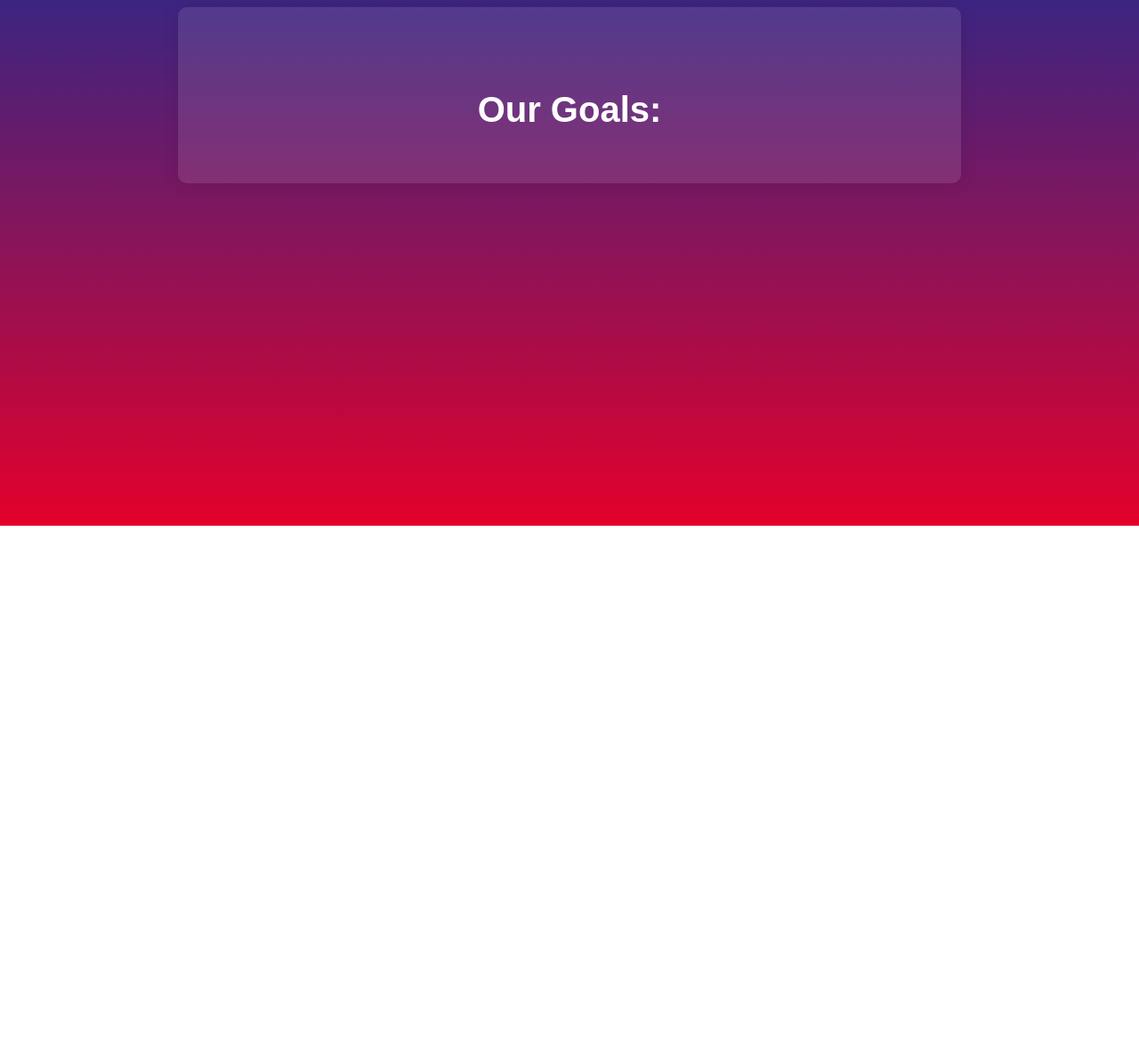
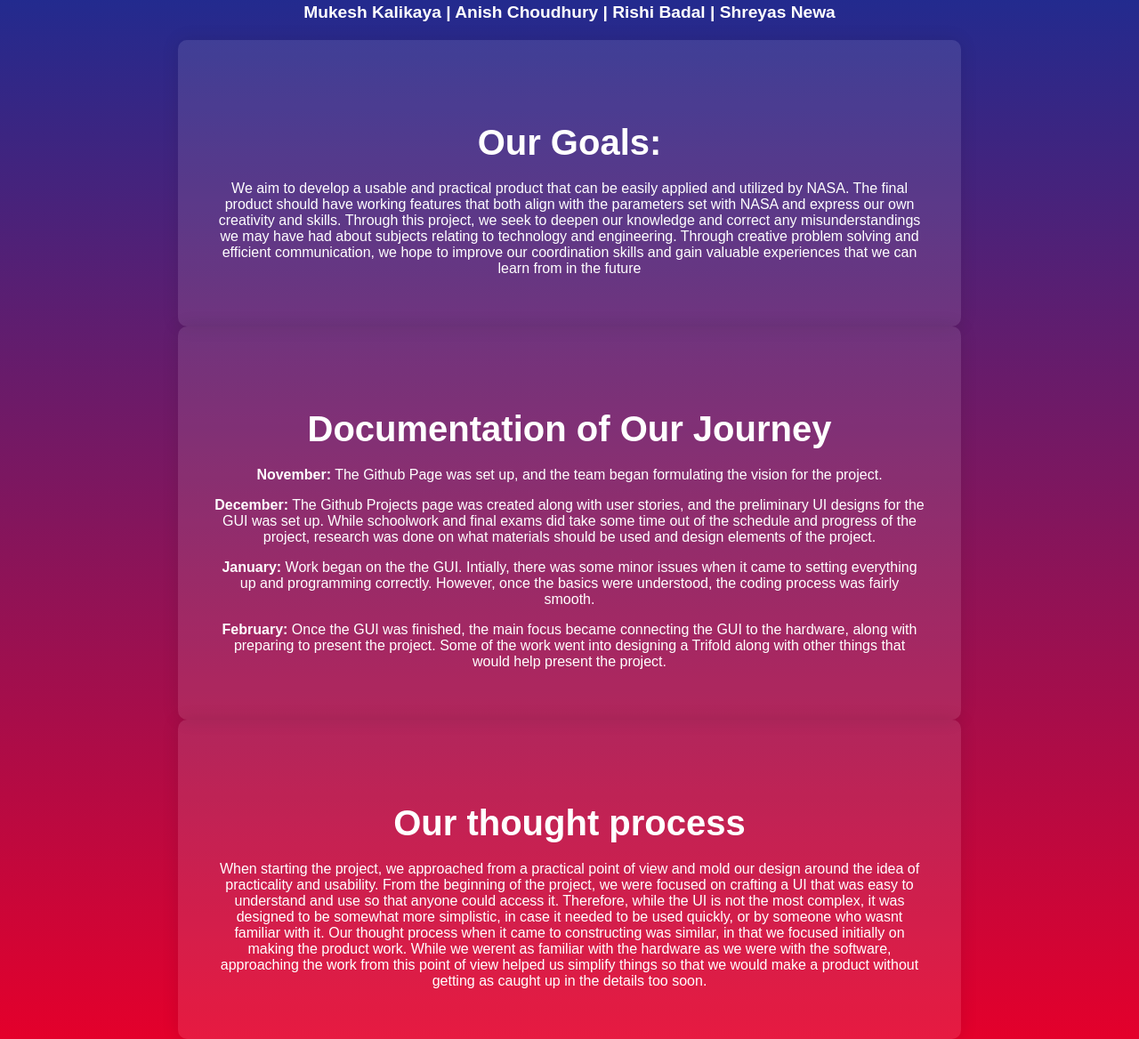
Before and after one commit to Allen-ISD-Computer-Science/REPO_NASA_EnvironmentalControls_2024, a plain HTML site: page www/main.html in a window 1280 px wide. Shown: the part 209-1377 px from the top of the page at 89% size. Before the commit the page ends 800 px from the top, so only its background shows below. Drawn offline with Linux system fonts and the light colour scheme.

Commit message:
Added content to the website including goals, thought process, and documentation of the journey so far

```diff
--- a/www/main.html
+++ b/www/main.html
@@ -24,7 +24,40 @@
 
         <div class="goals-section">
             <h4>Our Goals:</h4>
-            <p></p>
+            <p>We aim to develop a usable and practical product that can be easily applied and utilized by NASA.
+                The final product should have working features that both align with the parameters set with NASA and express
+                our own creativity and skills. Through this project, we seek to deepen our knowledge and correct any misunderstandings we may have
+            had about subjects relating to technology and engineering. Through creative problem solving and efficient communication,
+            we hope to improve our coordination skills and gain valuable experiences that we can learn from in the future
+        </p>
+
         </div>
+
+        <div class="documentation">
+            <h4>Documentation of Our Journey</h4>
+            <p> <b>November:</b> The Github Page was set up, and the team began formulating the vision for the project.</p>
+            <p> <b>December:</b> The Github Projects page was created along with user stories, and the preliminary UI designs for the GUI was set up.
+                While schoolwork and final exams did take some time out of the schedule and progress of the project, research was done on what materials should be used
+                and design elements of the project.
+            </p>
+            <p><b>January:</b> Work began on the the GUI. Intially, there was some minor issues when it came to setting everything up
+                and programming correctly. However, once the basics were understood, the coding process was fairly smooth.
+            </p>
+            <p><b>February:</b> Once the GUI was finished, the main focus became connecting the GUI to the hardware, along with preparing
+                to present the project. Some of the work went into designing a Trifold along with other things that would help present the project.
+            </p>
+        </div>
+
+        <div class="thought-process">
+            <h4>Our thought process</h4>
+            <p>
+                When starting the project, we approached from a practical point of view and mold our design around the idea of practicality and usability.
+                From the beginning of the project, we were focused on crafting a UI that was easy to understand and use so that anyone could access it.
+                Therefore, while the UI is not the most complex, it was designed to be somewhat more simplistic, in case it needed to be used quickly, or by someone who wasnt familiar with it.
+                Our thought process when it came to constructing was similar, in that we focused initially on making the product work. While we werent as familiar with the hardware as we were with the software,
+                approaching the work from this point of view helped us simplify things so that we would make a product without getting as caught up in the details too soon.
+            </p>
+        </div>
+
     </body>
 </html>
--- a/www/styles.css
+++ b/www/styles.css
@@ -1,5 +1,5 @@
 html, body {
-    height: 100%;
+    height: auto;
     margin: 0;
     padding: 0;
     font-family: 'Arial', sans-serif;
@@ -41,7 +41,7 @@ body {
 }
 
 h1 {
-    font-size: 2.5em;
+    font-size: 4.5em;
     font-weight: bold;
     margin: 0;
     letter-spacing: 2px;
@@ -76,6 +76,27 @@ h3 {
     box-shadow: 0 0 20px rgba(0, 0, 0, 0.1);
 }
 
+.documentation {
+    max-width: 800px;
+    margin: 0 auto;
+    text-align: center;
+    padding: 40px;
+    border-radius: 10px;
+    background: rgba(255, 255, 255, 0.1);
+    box-shadow: 0 0 20px rgba(0, 0, 0, 0.1);
+
+}
+
+.thought-process {
+    max-width: 800px;
+    margin: 0 auto;
+    text-align: center;
+    padding: 40px;
+    border-radius: 10px;
+    background: rgba(255, 255, 255, 0.1);
+    box-shadow: 0 0 20px rgba(0, 0, 0, 0.1);
+}
+
 h4 {
     font-size: 2.5em;
     font-weight: bold;
```
